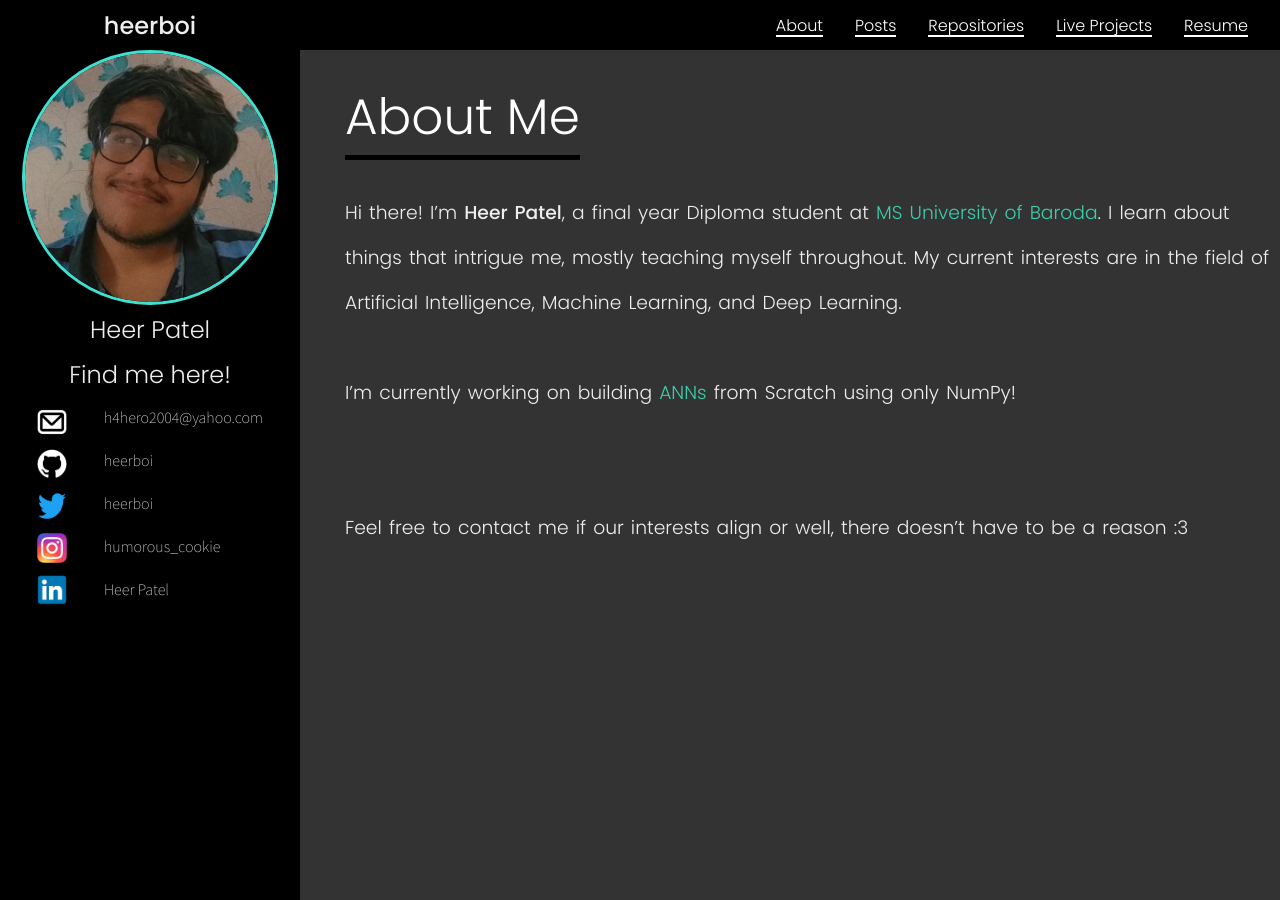
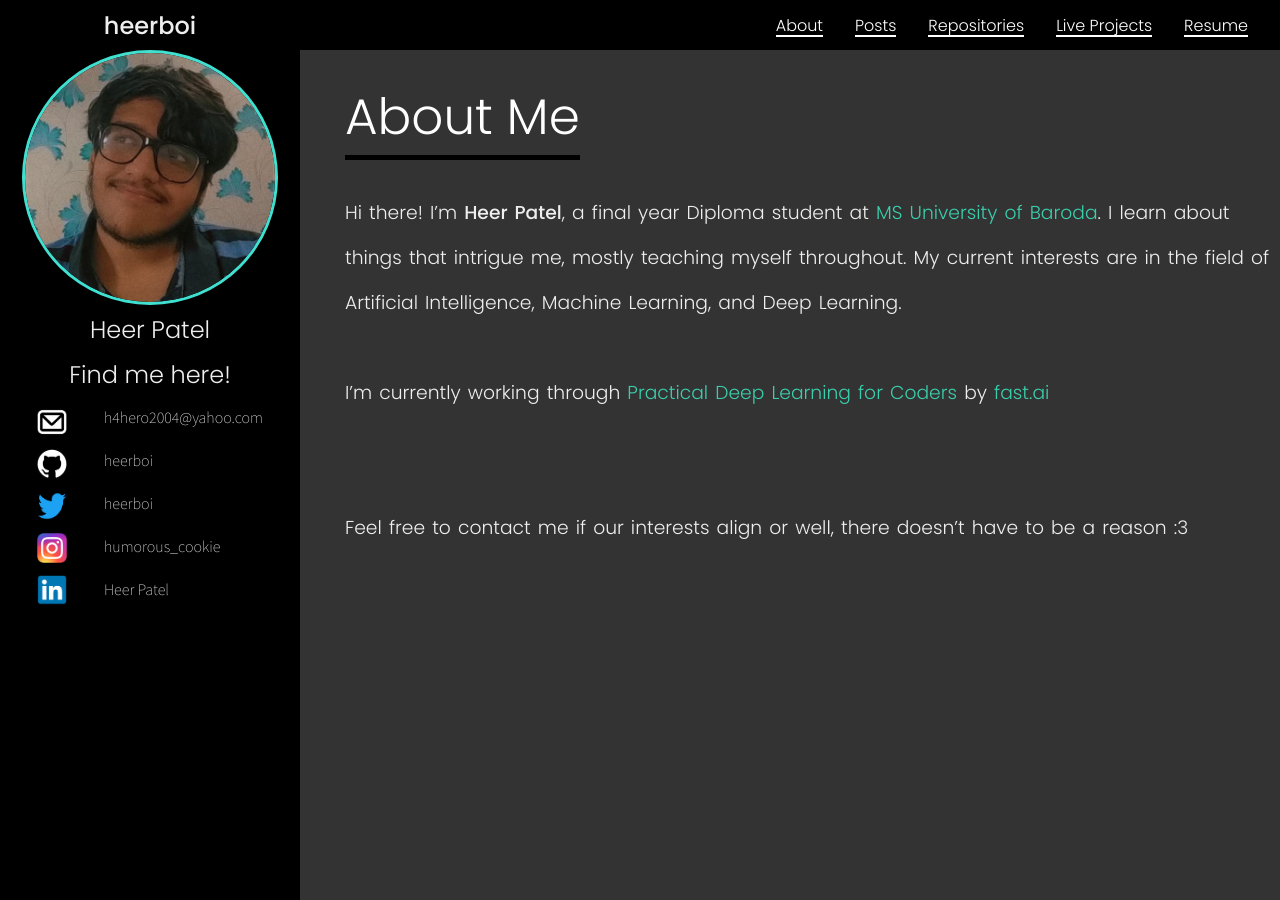
Before and after one commit to heerboi/heerboi.github.io, a Jekyll site: the page built from index.md, in a window 1280 px wide. Built offline with Jekyll 4.4.1, drawn with Linux system fonts in a browser that asks for light colours.

Commit message:
Updated index page

```diff
--- a/index.md
+++ b/index.md
@@ -23,6 +23,6 @@ css_file: about
 
 > # About Me
 > ### Hi there! I'm <span style = "font-weight: 500;">Heer Patel</span>, a final year Diploma student at [MS University of Baroda](https://msubaroda.ac.in). I learn about things that intrigue me, mostly teaching myself throughout. My current interests are in the field of Artificial Intelligence, Machine Learning, and Deep Learning.<br><br>
-> ### I'm currently working on building [ANNs](https://en.wikipedia.org/wiki/Artificial_neural_network) from Scratch using only NumPy!<br><br><br>
+> ### I'm currently working through [Practical Deep Learning for Coders](https://course.fast.ai/) by [fast.ai](https://www.fast.ai/)<br><br><br>
 > ### Feel free to contact me if our interests align or well, there doesn't have to be a reason :3
 {:#about-profile-para}
```
